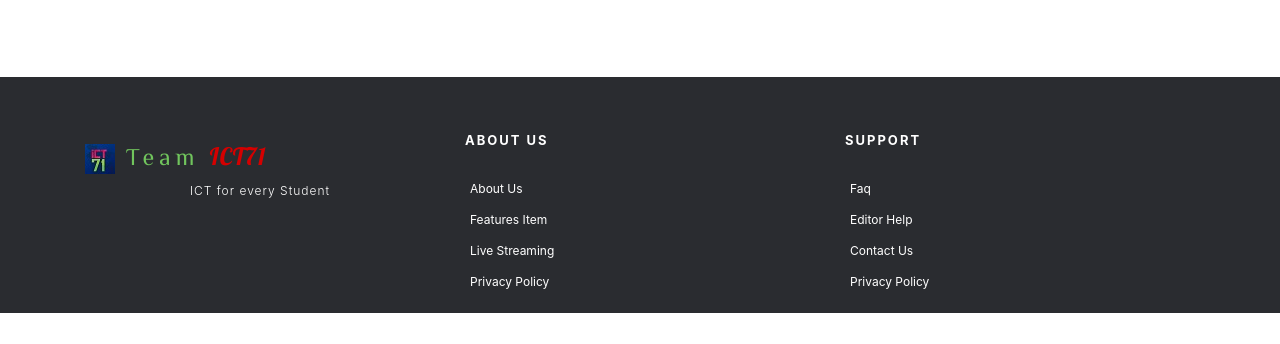
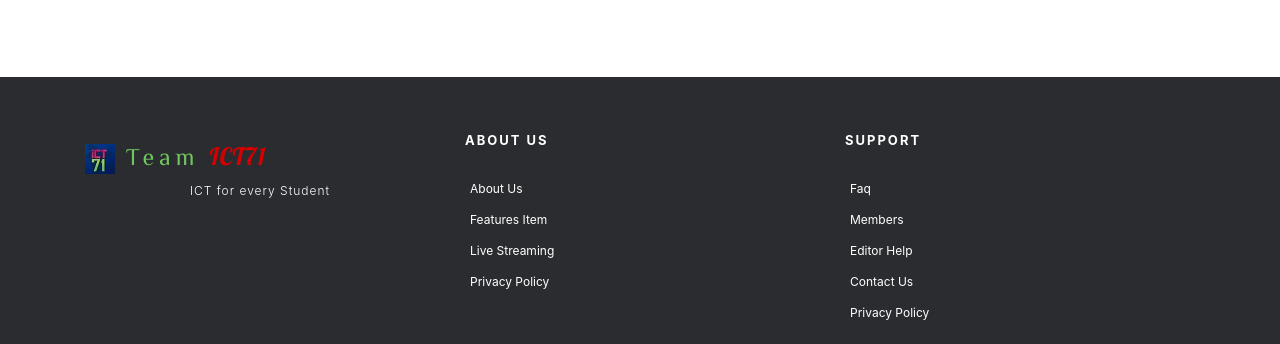
Before and after one commit to teamict71/teamict71.github.io, a plain HTML site: page index.html in a window 1280 px wide. Shown: the part 6181-6525 px from the top of the page. Before the commit the page ends 6494 px from the top, so only its background shows below. Drawn offline with Linux system fonts and the light colour scheme.

Commit message:
updatelinkemail

```diff
--- a/index.html
+++ b/index.html
@@ -607,7 +607,8 @@
             <h4>Support</h4>
 
             <ul class="list-unstyled">
-              <li><a href="#">faq</a></li>
+			  <li><a href="#">faq</a></li>
+			  <li><a href="https://docs.google.com/document/d/1MvmnL_PnmtXlxmO-YhcsmwaMKT3geHDxeasoD2qI64Y/edit" target="blank">members</a></li>
               <li><a href="#">Editor help</a></li>
               <li><a href="#">Contact us</a></li>
               <li><a href="#">Privacy Policy</a></li>
```
